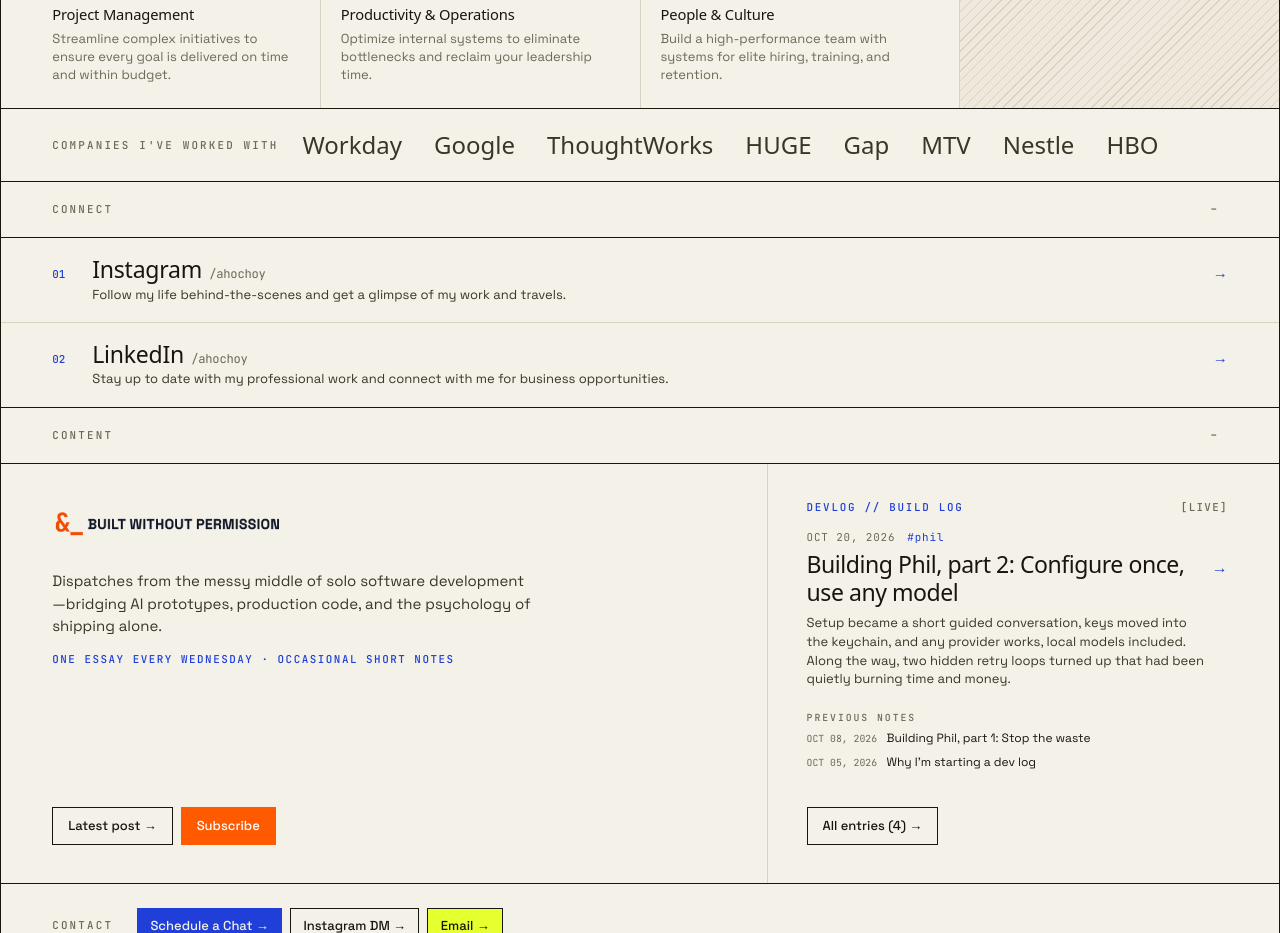
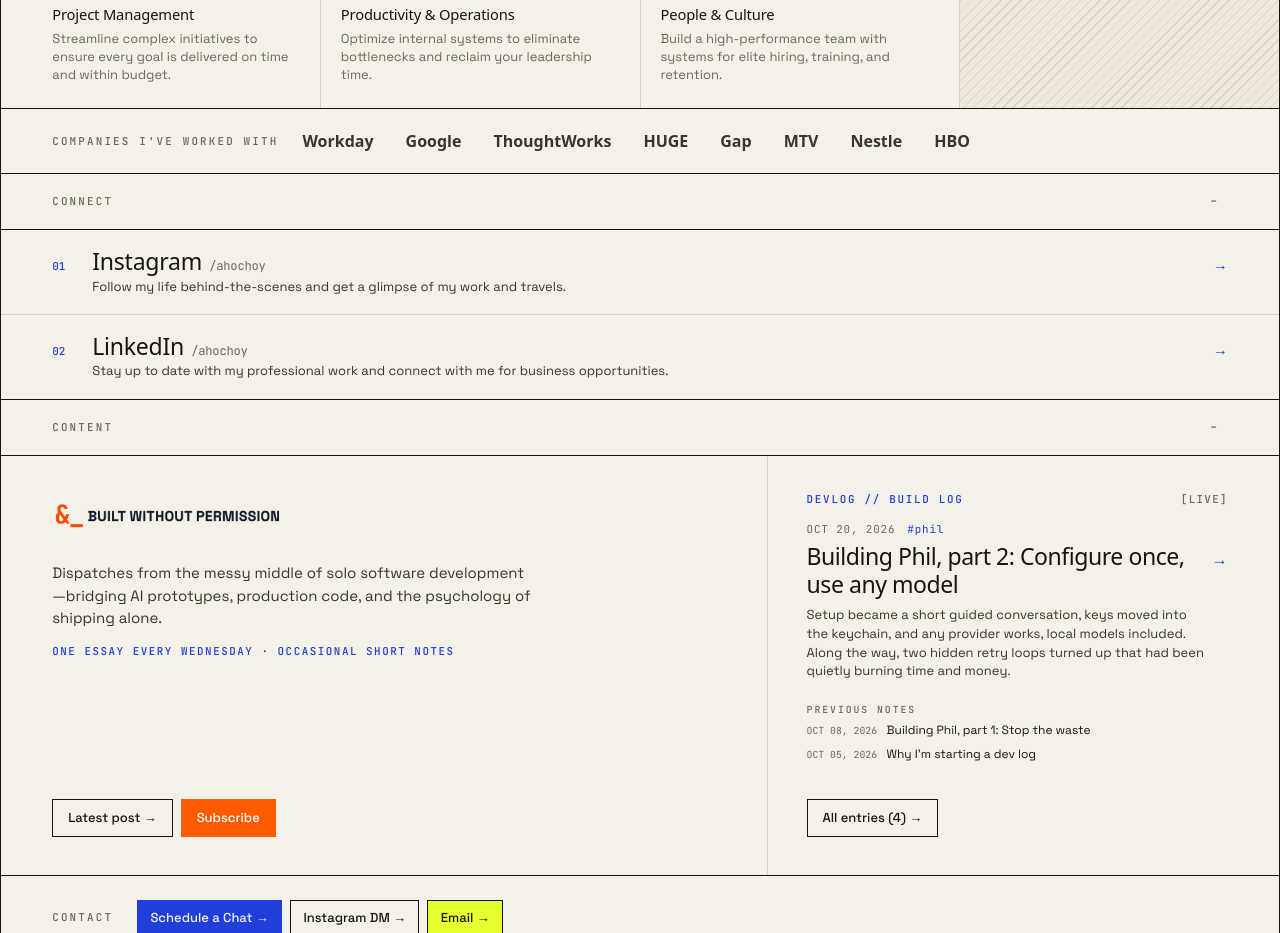
Before and after one commit to ahochoy/hochoy-biz, an Astro site: page / in a window 1280 px wide. Shown: the part 1821-2754 px from the top of the page. Built offline with nearby package versions, Linux system fonts and the light colour scheme; Astro itself is replaced by a stand-in of ours; a web font is replaced by a local one.

Commit message:
Shrink CompanyLogos text size to 16-18px and use semi-bold weight

```diff
--- a/src/components/CompanyLogos.astro
+++ b/src/components/CompanyLogos.astro
@@ -20,7 +20,8 @@ import companies from '../data/companies.json';
 
   .logo-word {
     font-family: var(--font-display);
-    font-size: clamp(1.0625rem, 1.9vw, 1.5rem);
+    font-weight: 600;
+    font-size: clamp(1rem, 1.25vw, 1.125rem);
     line-height: 1;
     color: var(--color-body);
     transition: color 0.18s ease;
```
